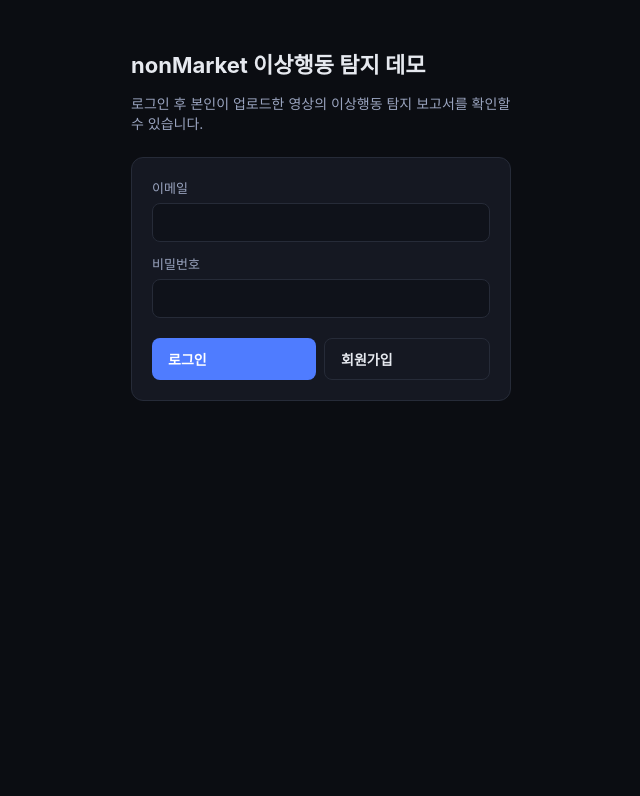
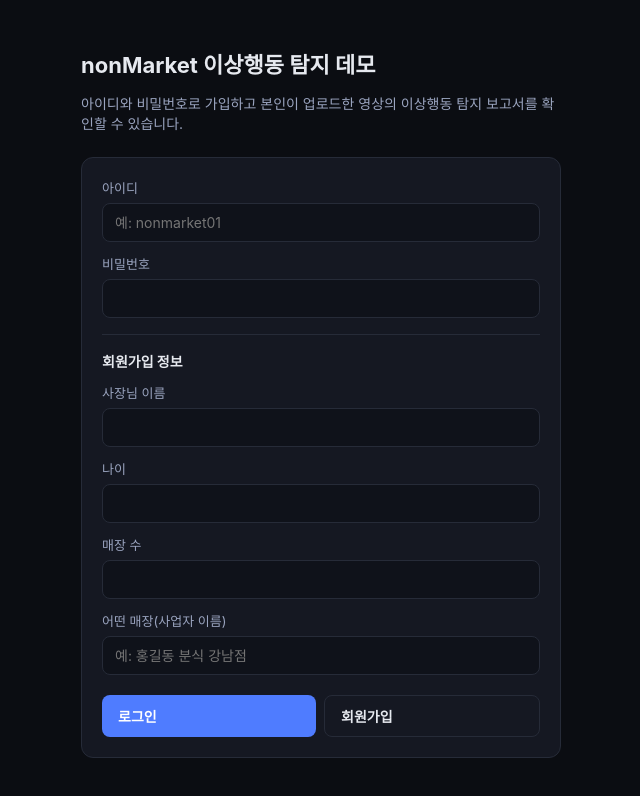
Before and after one commit to gabrielahn-prod/scene-stiller, a Next.js app in the folder web/: page /login in a window 1280 px wide. Shown: the top 796 px of the page, without its empty margins (319-959 px from the left). Built offline with nearby package versions, Linux system fonts and the light colour scheme.

Commit message:
Add: main

```diff
--- a/web/app/globals.css
+++ b/web/app/globals.css
@@ -55,7 +55,7 @@ input, button {
   color: #e6e9ef;
 }
 
-input[type="text"], input[type="email"], input[type="password"], input[type="file"] {
+input[type="text"], input[type="email"], input[type="password"], input[type="number"], input[type="file"] {
   width: 100%;
   padding: 10px 12px;
   border-radius: 8px;
--- a/web/app/login/actions.ts
+++ b/web/app/login/actions.ts
@@ -4,9 +4,58 @@ import { revalidatePath } from "next/cache";
 import { redirect } from "next/navigation";
 import { createClient } from "@/lib/supabase/server";
 
+const INTERNAL_EMAIL_DOMAIN = "nonmarket.local";
+
+function getText(formData: FormData, name: string) {
+  return String(formData.get(name) ?? "").trim();
+}
+
+function identifierToEmail(identifier: string) {
+  const normalized = identifier.trim().toLowerCase();
+  if (!normalized) {
+    throw new Error("아이디를 입력해주세요.");
+  }
+
+  if (!/^[a-z0-9._-]{3,32}$/.test(normalized)) {
+    throw new Error("아이디는 영문 소문자, 숫자, ., _, - 조합으로 3~32자만 가능합니다.");
+  }
+
+  return `${normalized}@${INTERNAL_EMAIL_DOMAIN}`;
+}
+
+function getOwnerMetadata(formData: FormData) {
+  const ownerName = getText(formData, "ownerName");
+  const ownerAge = Number(getText(formData, "ownerAge"));
+  const storeCount = Number(getText(formData, "storeCount"));
+  const businessName = getText(formData, "businessName");
+
+  if (!ownerName) throw new Error("사장님 이름을 입력해주세요.");
+  if (!Number.isInteger(ownerAge) || ownerAge < 1 || ownerAge > 120) {
+    throw new Error("나이를 올바르게 입력해주세요.");
+  }
+  if (!Number.isInteger(storeCount) || storeCount < 1 || storeCount > 999) {
+    throw new Error("매장 수를 올바르게 입력해주세요.");
+  }
+  if (!businessName) throw new Error("사업자 이름을 입력해주세요.");
+
+  return {
+    owner_name: ownerName,
+    owner_age: ownerAge,
+    store_count: storeCount,
+    business_name: businessName,
+  };
+}
+
 export async function signIn(formData: FormData) {
-  const email = String(formData.get("email"));
-  const password = String(formData.get("password"));
+  let email: string;
+
+  try {
+    email = identifierToEmail(getText(formData, "identifier"));
+  } catch (error) {
+    redirect(`/login?error=${encodeURIComponent((error as Error).message)}`);
+  }
+
+  const password = getText(formData, "password");
 
   const supabase = createClient();
   const { error } = await supabase.auth.signInWithPassword({ email, password });
@@ -20,17 +69,43 @@ export async function signIn(formData: FormData) {
 }
 
 export async function signUp(formData: FormData) {
-  const email = String(formData.get("email"));
-  const password = String(formData.get("password"));
+  let email: string;
+  let metadata: ReturnType<typeof getOwnerMetadata>;
+
+  try {
+    email = identifierToEmail(getText(formData, "identifier"));
+    metadata = getOwnerMetadata(formData);
+  } catch (error) {
+    redirect(`/login?error=${encodeURIComponent((error as Error).message)}`);
+  }
+
+  const identifier = getText(formData, "identifier").toLowerCase();
+  const password = getText(formData, "password");
 
   const supabase = createClient();
-  const { error } = await supabase.auth.signUp({ email, password });
+  const { error } = await supabase.auth.signUp({
+    email,
+    password,
+    options: {
+      data: {
+        ...metadata,
+        login_id: identifier,
+      },
+    },
+  });
 
   if (error) {
     redirect(`/login?error=${encodeURIComponent(error.message)}`);
   }
 
-  redirect("/login?notice=" + encodeURIComponent("가입 확인 메일을 확인해주세요."));
+  const { error: signInError } = await supabase.auth.signInWithPassword({ email, password });
+
+  if (signInError) {
+    redirect(`/login?error=${encodeURIComponent(signInError.message)}`);
+  }
+
+  revalidatePath("/", "layout");
+  redirect("/dashboard/videos");
 }
 
 export async function signOut() {
--- a/web/app/login/page.tsx
+++ b/web/app/login/page.tsx
@@ -6,21 +6,80 @@ export default function LoginPage({
   searchParams: { error?: string; notice?: string };
 }) {
   return (
-    <div className="container" style={{ maxWidth: 420 }}>
+    <div className="container" style={{ maxWidth: 520 }}>
       <h1 style={{ fontSize: 22, marginBottom: 4 }}>nonMarket 이상행동 탐지 데모</h1>
       <p style={{ color: "#9aa4bf", fontSize: 14, marginBottom: 24 }}>
-        로그인 후 본인이 업로드한 영상의 이상행동 탐지 보고서를 확인할 수 있습니다.
+        아이디와 비밀번호로 가입하고 본인이 업로드한 영상의 이상행동 탐지 보고서를 확인할 수 있습니다.
       </p>
 
       <form className="card" style={{ display: "flex", flexDirection: "column", gap: 12 }}>
         <label style={{ fontSize: 13, color: "#9aa4bf" }}>
-          이메일
-          <input type="email" name="email" required style={{ marginTop: 6 }} />
+          아이디
+          <input
+            type="text"
+            name="identifier"
+            required
+            minLength={3}
+            maxLength={32}
+            pattern="[a-z0-9._-]+"
+            autoComplete="username"
+            placeholder="예: nonmarket01"
+            style={{ marginTop: 6 }}
+          />
         </label>
         <label style={{ fontSize: 13, color: "#9aa4bf" }}>
           비밀번호
-          <input type="password" name="password" required minLength={6} style={{ marginTop: 6 }} />
+          <input
+            type="password"
+            name="password"
+            required
+            minLength={6}
+            autoComplete="current-password"
+            style={{ marginTop: 6 }}
+          />
         </label>
+
+        <div
+          style={{
+            borderTop: "1px solid #262b38",
+            marginTop: 4,
+            paddingTop: 16,
+            display: "grid",
+            gap: 12,
+          }}
+        >
+          <p style={{ color: "#e6e9ef", fontSize: 14, fontWeight: 700, margin: 0 }}>
+            회원가입 정보
+          </p>
+          <label style={{ fontSize: 13, color: "#9aa4bf" }}>
+            사장님 이름
+            <input
+              type="text"
+              name="ownerName"
+              required
+              autoComplete="name"
+              style={{ marginTop: 6 }}
+            />
+          </label>
+          <label style={{ fontSize: 13, color: "#9aa4bf" }}>
+            나이
+            <input type="number" name="ownerAge" required min={1} max={120} style={{ marginTop: 6 }} />
+          </label>
+          <label style={{ fontSize: 13, color: "#9aa4bf" }}>
+            매장 수
+            <input type="number" name="storeCount" required min={1} max={999} style={{ marginTop: 6 }} />
+          </label>
+          <label style={{ fontSize: 13, color: "#9aa4bf" }}>
+            어떤 매장(사업자 이름)
+            <input
+              type="text"
+              name="businessName"
+              required
+              placeholder="예: 홍길동 분식 강남점"
+              style={{ marginTop: 6 }}
+            />
+          </label>
+        </div>
 
         {searchParams.error && (
           <p style={{ color: "#ff6b6b", fontSize: 13 }}>{searchParams.error}</p>
@@ -30,7 +89,7 @@ export default function LoginPage({
         )}
 
         <div style={{ display: "flex", gap: 8, marginTop: 8 }}>
-          <button className="btn" formAction={signIn} style={{ flex: 1 }}>
+          <button className="btn" formAction={signIn} formNoValidate style={{ flex: 1 }}>
             로그인
           </button>
           <button className="btn btn-secondary" formAction={signUp} style={{ flex: 1 }}>
```
Also changed, not shown: web/app/dashboard/layout.tsx (+9 -1 lines).
